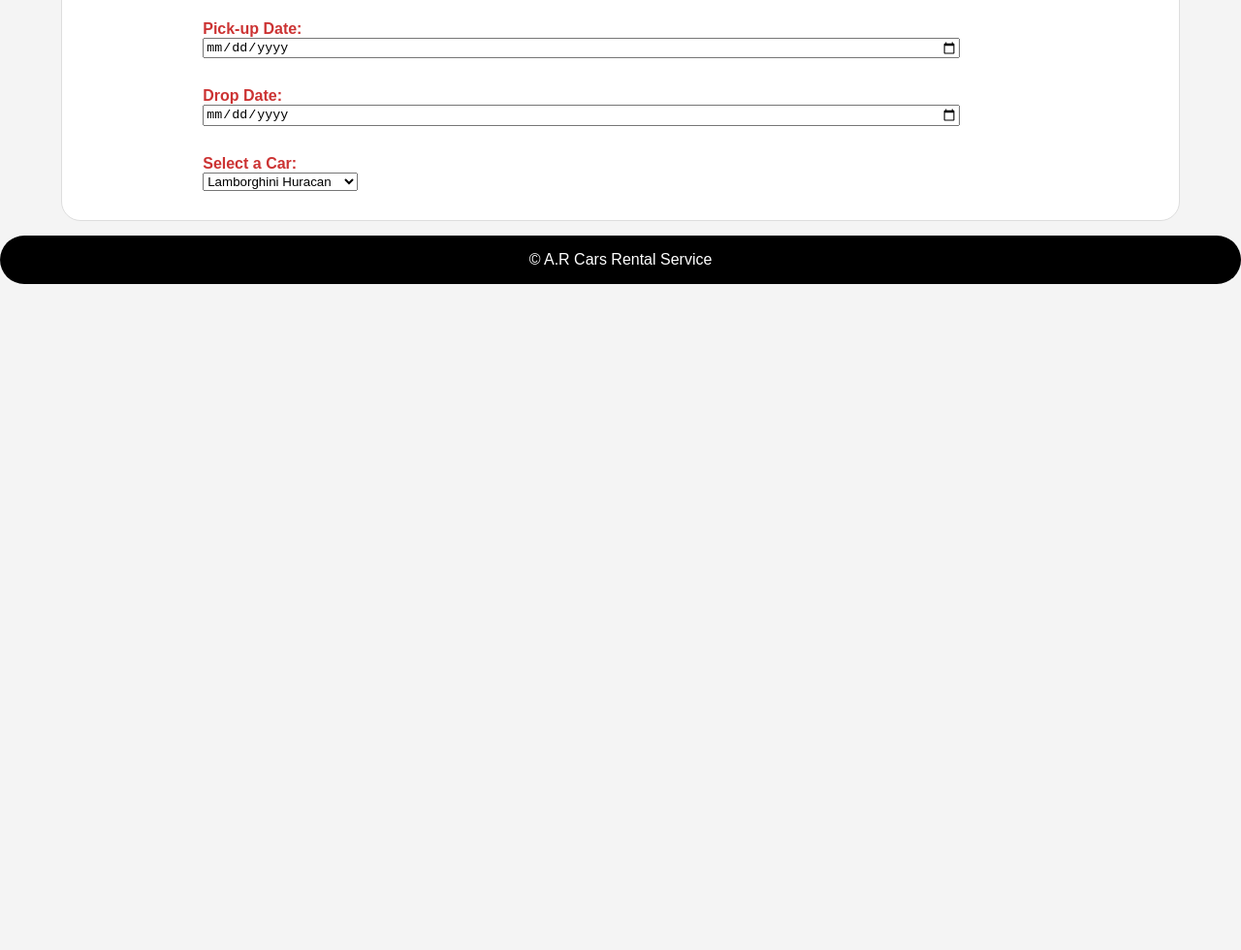
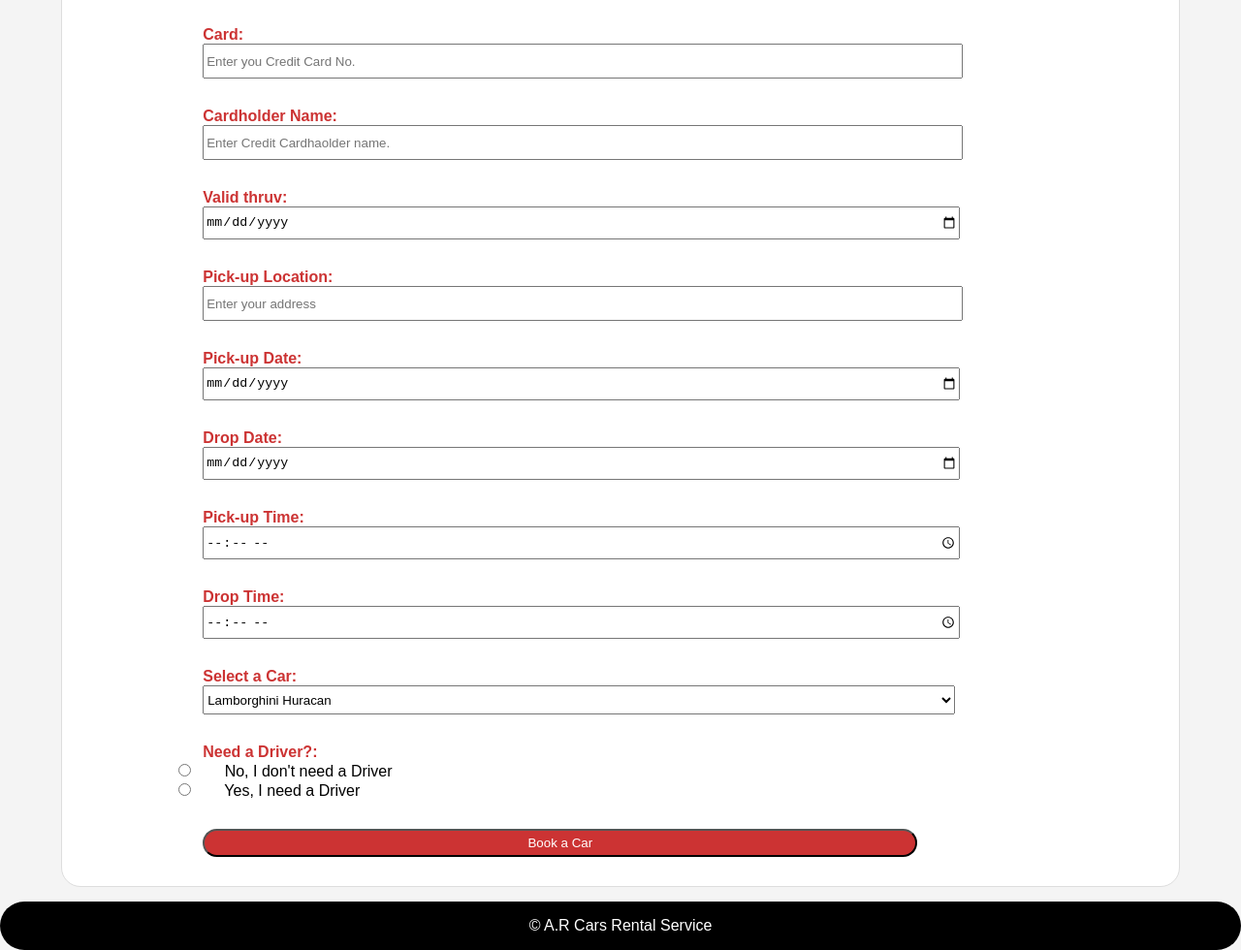
Before and after one commit to Azeen-Shah/AR_Cars_Rental_Services, a plain HTML site: page BookingPage/booking.html in a window 1280 px wide. Shown: the part 515-1495 px from the top of the page at 97% size. Before the commit the page ends 808 px from the top, so only its background shows below. Drawn offline with Linux system fonts and the light colour scheme.

Commit message:
Addind Features

```diff
--- a/BookingPage/booking.html
+++ b/BookingPage/booking.html
@@ -46,23 +46,48 @@
             </div>
 
             <div class="form">
+                <p>Card:</p>
+                <input type="number" placeholder="Enter you Credit Card No." required>
+            </div>
+
+            <div class="form">
+                <p>Cardholder Name:</p>
+                <input type="text" placeholder="Enter Credit Cardhaolder name." required>
+            </div>
+
+            <div class="form">
+                <p>Valid thruv:</p>
+                <input type="date" required>
+            </div>
+
+            <div class="form">
                 <p>Pick-up Location:</p>
-                <input type="text" placeholder="Enter your address">
+                <input type="text" placeholder="Enter your address" required>
             </div>
 
             <div class="form">
                 <p>Pick-up Date:</p>
-                <input type="date" placeholder="Enter Pick-up date">
+                <input type="date" placeholder="Enter Pick-up date" required>
             </div>
 
             <div class="form">
                 <p>Drop Date:</p>
-                <input type="date" placeholder="Enter date ended">
+                <input type="date" placeholder="Enter date ended" required>
+            </div>
+
+            <div class="form">
+                <p>Pick-up Time:</p>
+                <input type="time" placeholder="Enter Pick-up time" required>
+            </div>
+
+            <div class="form">
+                <p>Drop Time:</p>
+                <input type="time" placeholder="Enter date time" required>
             </div>
 
             <div class="form">
                 <p>Select a Car:</p>
-                <select>
+                <select required>
                     <option>Lamborghini Huracan</option>
                     <option>Ferrari 458</option>
                     <option>Ferrari Purosangue</option>
@@ -85,10 +110,14 @@
                     <option>BMW i5</option>
                 </select>
             </div>
-            <div class="form"></div>
-            <div class="form"></div>
-            <div class="form"></div>
 
+            <div class="form" id="driver">
+                <p>Need a Driver?:</p>
+            </div>
+            <div><input type="radio" name="driver" class="radio"> No, I don't need a Driver</div>
+            <div><input type="radio" name="driver" class="radio"> Yes, I need a Driver </div>
+
+            <button type="submit" id="Submit"><a href="#">Book a Car</a></button>
         </form>
     </div>
 
--- a/BookingPage/style.css
+++ b/BookingPage/style.css
@@ -14,6 +14,8 @@ nav {
     align-items: center;
     border-radius: 45px;
     margin-bottom: 15px;
+    position: sticky;
+    top: 0px;
 }
 
 nav a {
@@ -56,6 +58,42 @@ form{
 .form input{
     margin: 0px;
     width: 90%;
+    height: 30px;
+}
+
+.form select{
+    margin: 0px;
+    width: 90%;
+    height: 30px;
+}
+
+#driver{
+    margin-bottom: 0px;
+}
+
+.radio{
+    margin-right: 30px;
+}
+
+#Submit{
+    margin: 30px;
+    padding: 5px;
+    width: 80%;
+    border-radius: 30px;
+    background-color: #CC3333;
+}
+
+#Submit a{
+    color: white;
+    text-decoration: none;
+}
+
+#Submit:hover{
+    background-color: black;
+}
+
+#Submit a:hover{
+    color: #CC3333;
 }
 
 footer {
```
Also changed, not shown: AboutPage/about.html (+1 -0 lines).
